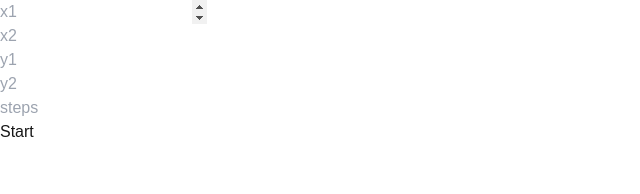
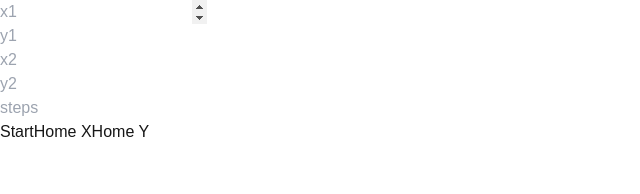
Before and after one commit to ridh7/CahillResearchGroup, a Next.js app in the folder frontend/tops-2.0-measurement-system/: page / in a window 1280 px wide. Shown: the top 194 px of the page, without its empty margins (0-640 px from the left). Built offline with nearby package versions, Linux system fonts and the light colour scheme.

Commit message:
integrate frontend and backend (with testing) + add buttons for homing

```diff
--- a/frontend/tops-2.0-measurement-system/src/app/page.tsx
+++ b/frontend/tops-2.0-measurement-system/src/app/page.tsx
@@ -13,8 +13,8 @@
 export default function CalculatePage() {
   const [formData, setFormData] = useState<FormData>({
     x1: "",
+    y1: "",
     x2: "",
-    y1: "",
     y2: "",
     steps: "",
   });
@@ -35,6 +35,34 @@
           y2: parseFloat(formData.y2),
           steps: parseInt(formData.steps),
         }),
+      });
+      const data = await response.json();
+      setStatus(data.message);
+    } catch (error) {
+      console.error("Error:", error);
+      setStatus("Error occurred");
+    }
+  };
+
+  const handleHomeX = async () => {
+    try {
+      setStatus("Processing...");
+      const response = await fetch("http://localhost:8000/home_x", {
+        method: "GET",
+      });
+      const data = await response.json();
+      setStatus(data.message);
+    } catch (error) {
+      console.error("Error:", error);
+      setStatus("Error occurred");
+    }
+  };
+
+  const handleHomeY = async () => {
+    try {
+      setStatus("Processing...");
+      const response = await fetch("http://localhost:8000/home_y", {
+        method: "GET",
       });
       const data = await response.json();
       setStatus(data.message);
@@ -67,6 +95,18 @@
           >
             Start
           </button>
+          <button
+            onClick={handleHomeX}
+            className="w-full bg-blue-600 text-white py-2 rounded hover:bg-blue-700 transition-colors"
+          >
+            Home X
+          </button>
+          <button
+            onClick={handleHomeY}
+            className="w-full bg-blue-600 text-white py-2 rounded hover:bg-blue-700 transition-colors"
+          >
+            Home Y
+          </button>
           {status && (
             <div className="mt-4 text-center text-white">{status}</div>
           )}
```
Also changed, not shown: 2 other files (tests, documents, lock files or other folders).
